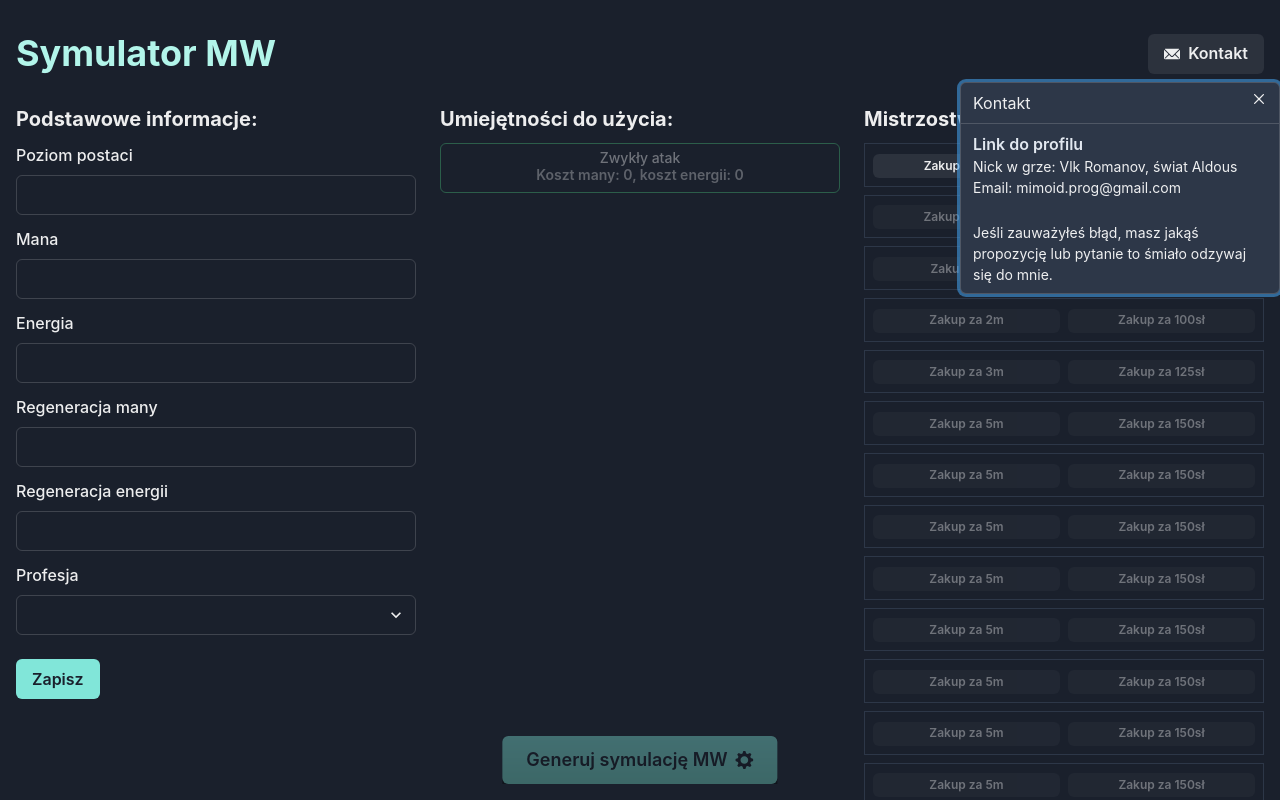
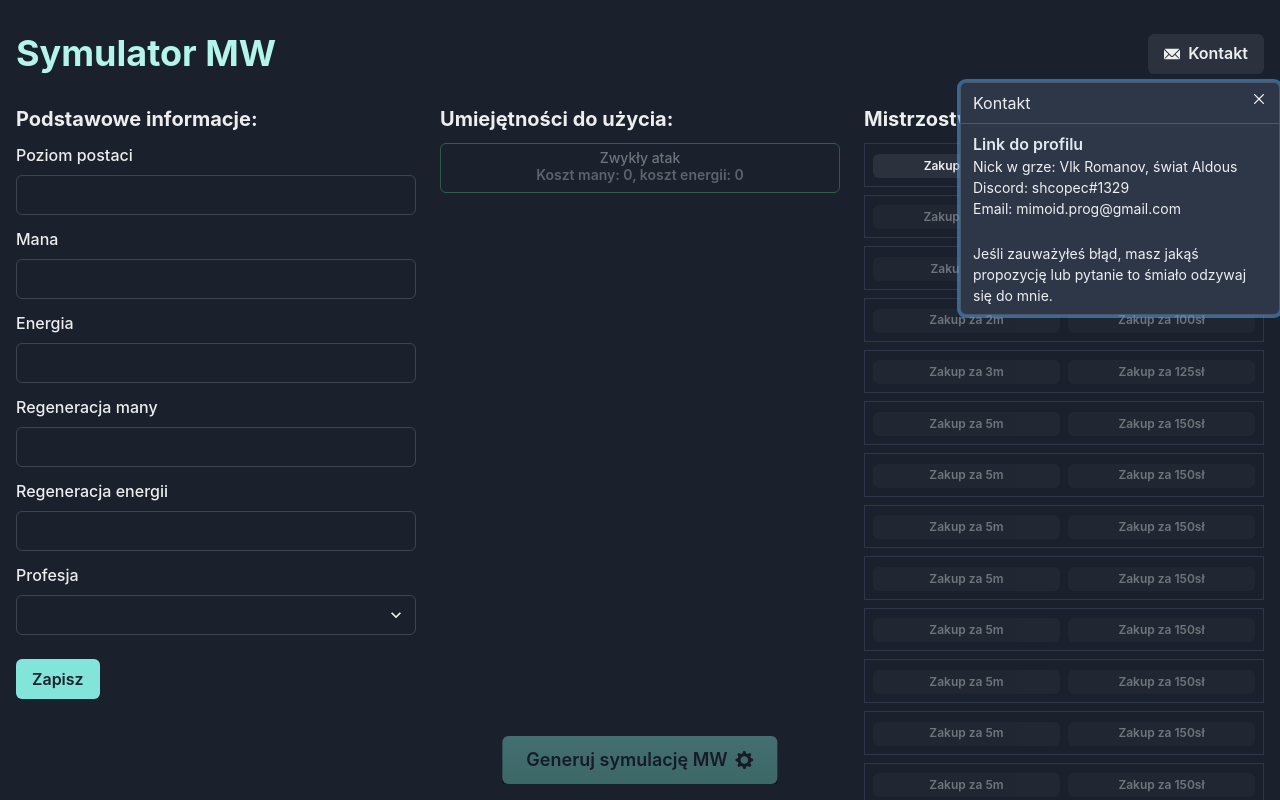
Before and after one commit to mimoid-prog/symulator-mw, a Next.js app: page / in a window 1280 px wide. Both pictures are taken after a click on the button "Kontakt". Shown: the top 800 px of the page. Built offline with nearby package versions, Linux system fonts and the light colour scheme.

Commit message:
Add discord to contact

```diff
--- a/components/Header/index.tsx
+++ b/components/Header/index.tsx
@@ -35,6 +35,7 @@ const Header = () => {
                 Link do profilu
               </Button>
               <Text fontSize="sm">Nick w grze: Vlk Romanov, świat Aldous</Text>
+              <Text fontSize="sm">Discord: shcopec#1329</Text>
               <Text fontSize="sm">Email: mimoid.prog@gmail.com</Text>
               <br />
               <Text fontSize="sm">
--- a/pages/index.tsx
+++ b/pages/index.tsx
@@ -1,4 +1,4 @@
-import { Grid, GridItem, Box, Container, Heading } from "@chakra-ui/react";
+import { Grid, GridItem, Box, Container } from "@chakra-ui/react";
 import { observer } from "mobx-react-lite";
 import type { NextPage } from "next";
 import Head from "next/head";
```
